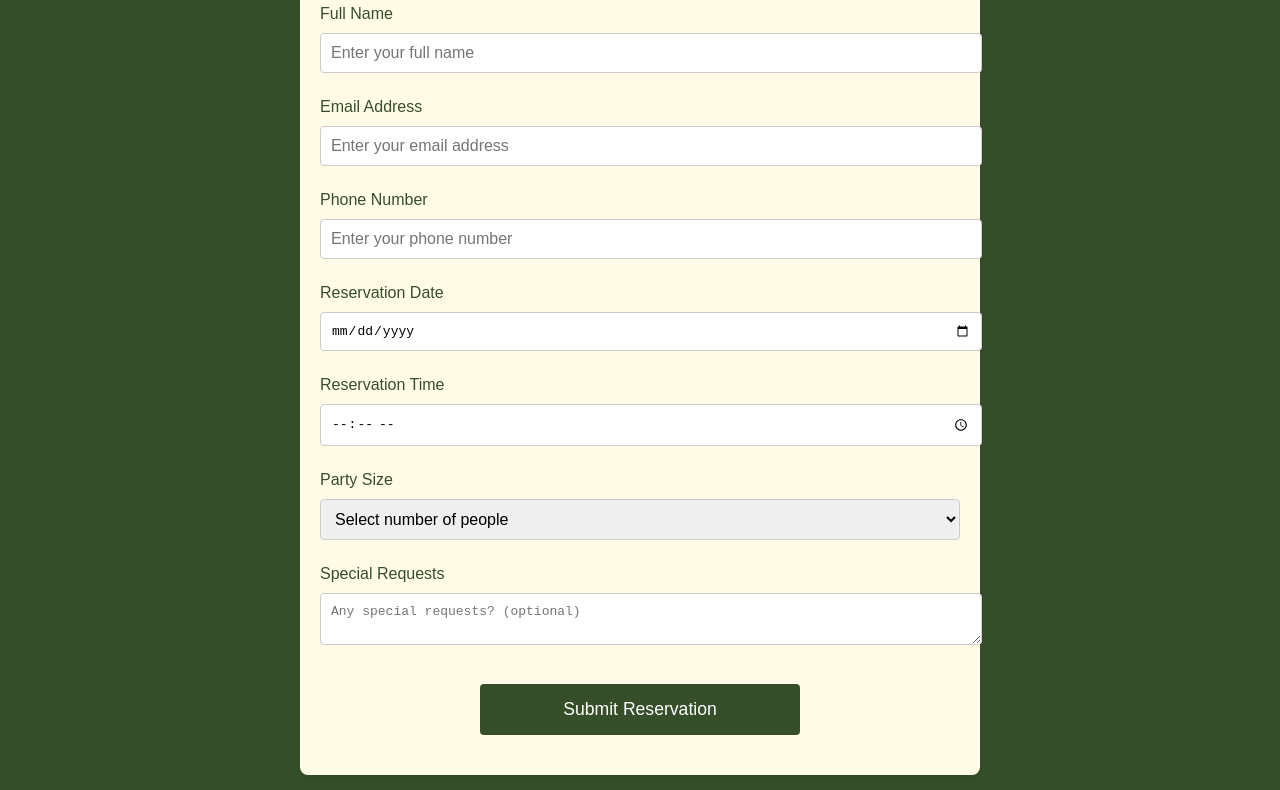
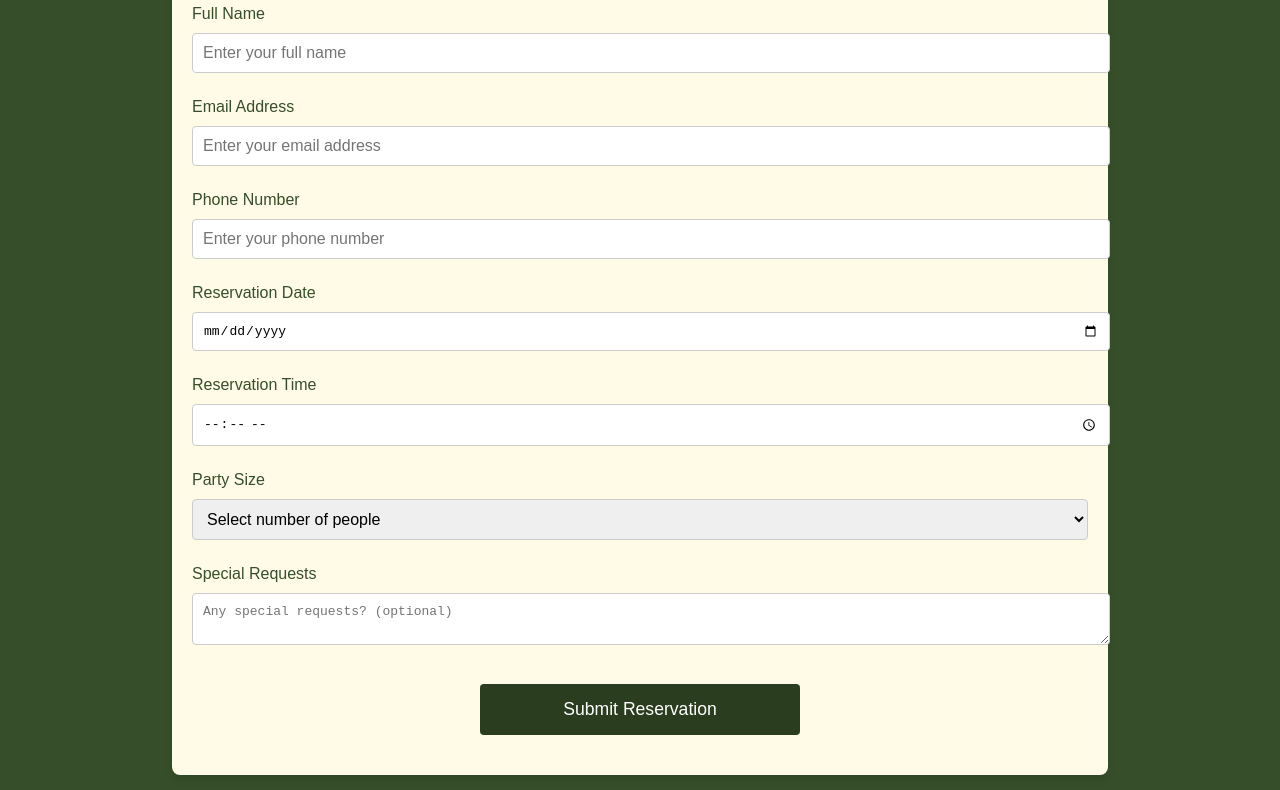
Before and after one commit to poisoninku/TableOfHope, a website: page reservation.html in a window 1280 px wide. Shown: the part 253-1043 px from the top of the page. Drawn offline with Linux system fonts and the light colour scheme.

```diff
--- a/reservation.html
+++ b/reservation.html
@@ -71,7 +71,7 @@
             background-color: #fffbe6; /* Soft white */
             border-radius: 8px;
             padding: 20px;
-            width: 50%;
+            width: 70%;
             margin: 20px 0;
             box-shadow: 0 4px 8px rgba(0, 0, 0, 0.1);
             text-align: left;
@@ -100,7 +100,7 @@
         }
 
         button {
-            background-color: #364f2a;
+            background-color: #2a3d1f;
             color: white;
             padding: 15px 32px;
             border: none;
```
